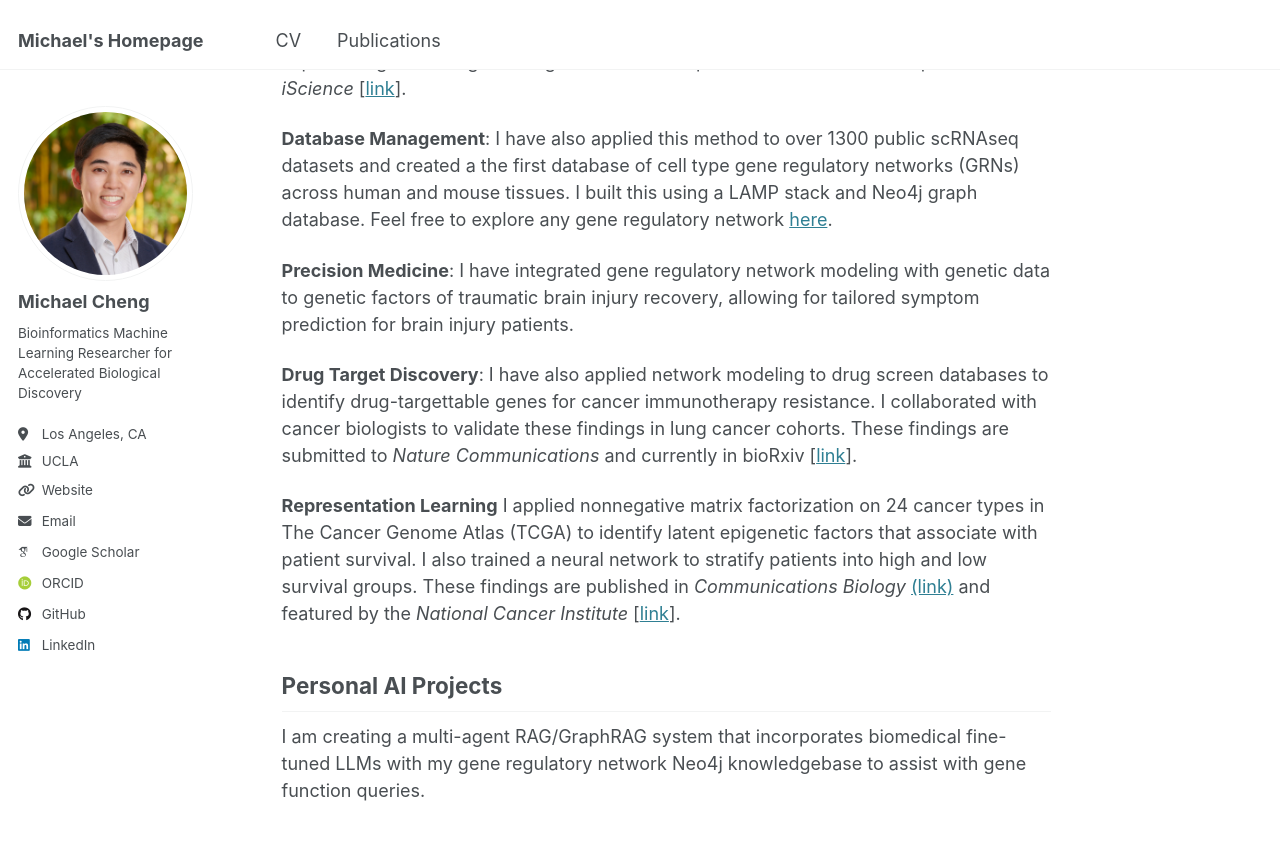
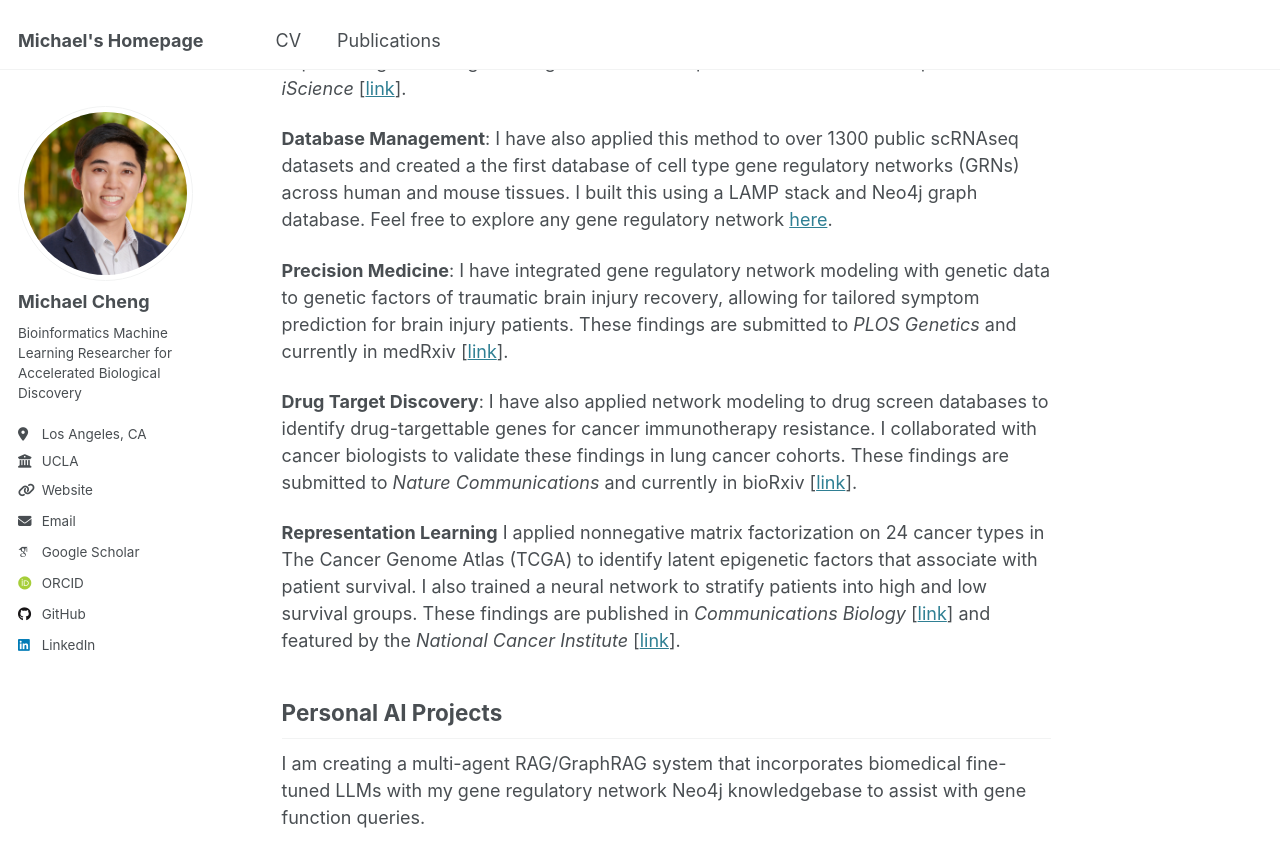
Before and after one commit to mcheng7777/mcheng7777.github.io, a Jekyll site: the page built from _pages/about.md, in a window 1280 px wide and 900 px high, scrolled down 600 px. Shown: the top 867 px of the window. Built offline with Jekyll 4.4.1, drawn with Linux system fonts in a browser that asks for light colours; some web fonts are replaced.

Commit message:
add abcd pub

```diff
--- a/_pages/about.md
+++ b/_pages/about.md
@@ -17,11 +17,11 @@ I am a highly motivated Bioinformatics Ph.D. Candidate passionate about machine
 
 **Database Management**: I have also applied this method to over 1300 public scRNAseq datasets and created a the first database of cell type gene regulatory networks (GRNs) across human and mouse tissues. I built this using a LAMP stack and Neo4j graph database. Feel free to explore any gene regulatory network [here](https://mergeomics.research.idre.ucla.edu/scGRNdb/).
 
-**Precision Medicine**: I have integrated gene regulatory network modeling with genetic data to genetic factors of traumatic brain injury recovery, allowing for tailored symptom prediction for brain injury patients.
+**Precision Medicine**: I have integrated gene regulatory network modeling with genetic data to genetic factors of traumatic brain injury recovery, allowing for tailored symptom prediction for brain injury patients. These findings are submitted to *PLOS Genetics* and currently in medRxiv [[link](https://doi.org/10.1101/2025.03.11.25323465)].
 
 **Drug Target Discovery**: I have also applied network modeling to drug screen databases to identify drug-targettable genes for cancer immunotherapy resistance. I collaborated with cancer biologists to validate these findings in lung cancer cohorts. These findings are submitted to *Nature Communications* and currently in bioRxiv [[link](https://www.biorxiv.org/content/10.1101/2024.11.22.624939v1)].
 
-**Representation Learning**  I applied nonnegative matrix factorization on 24 cancer types in The Cancer Genome Atlas (TCGA) to identify latent epigenetic factors that associate with patient survival. I also trained a neural network to stratify patients into high and low survival groups. These findings are published in *Communications Biology* [(link)](https://www.nature.com/articles/s42003-023-05459-w) and featured by the *National Cancer Institute* [[link](https://datascience.cancer.gov/news-events/news/epigenetics-and-machine-learning-help-make-cancer-predictions)].
+**Representation Learning**  I applied nonnegative matrix factorization on 24 cancer types in The Cancer Genome Atlas (TCGA) to identify latent epigenetic factors that associate with patient survival. I also trained a neural network to stratify patients into high and low survival groups. These findings are published in *Communications Biology* [[link](https://www.nature.com/articles/s42003-023-05459-w)] and featured by the *National Cancer Institute* [[link](https://datascience.cancer.gov/news-events/news/epigenetics-and-machine-learning-help-make-cancer-predictions)].
 
 ## Personal AI Projects
 
```
